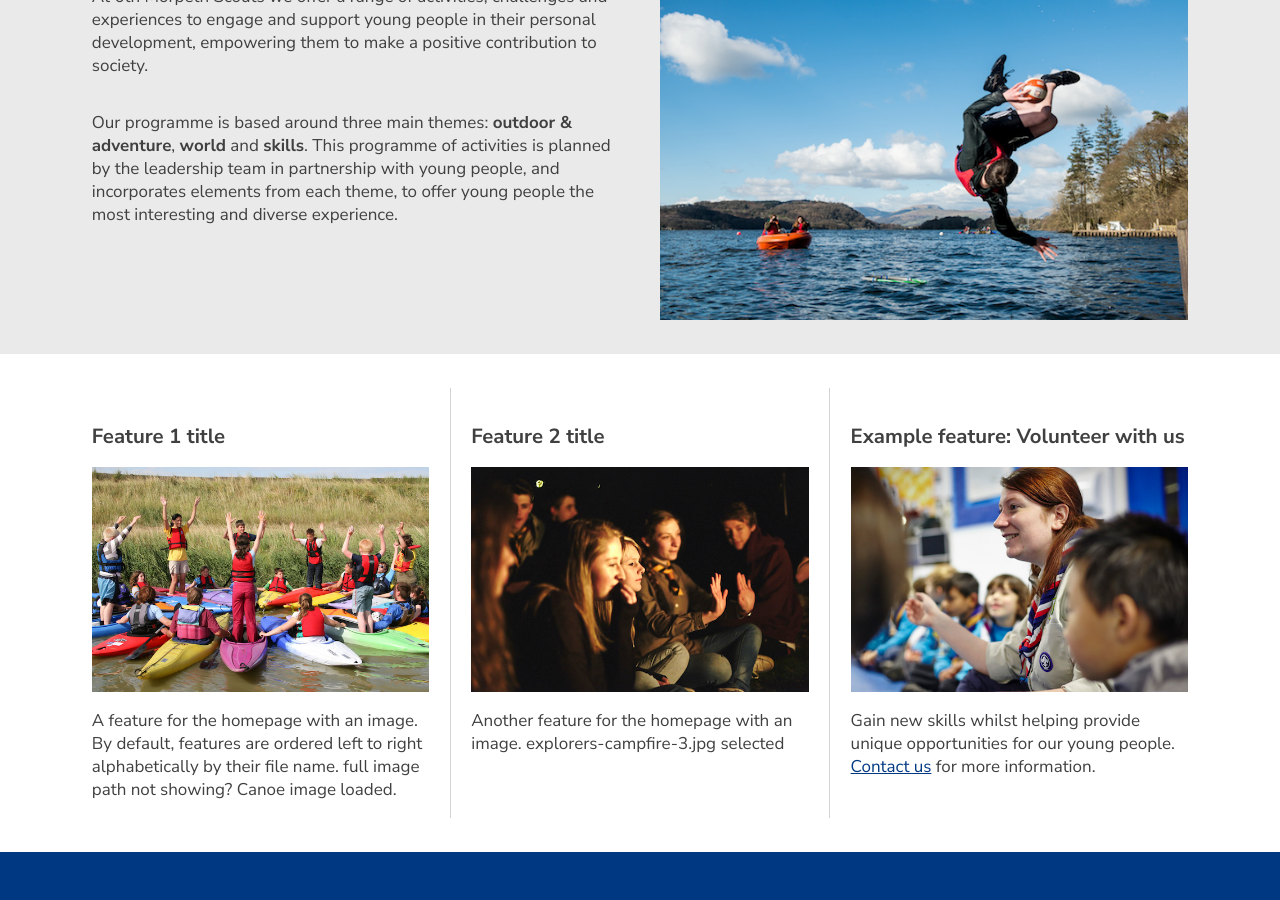
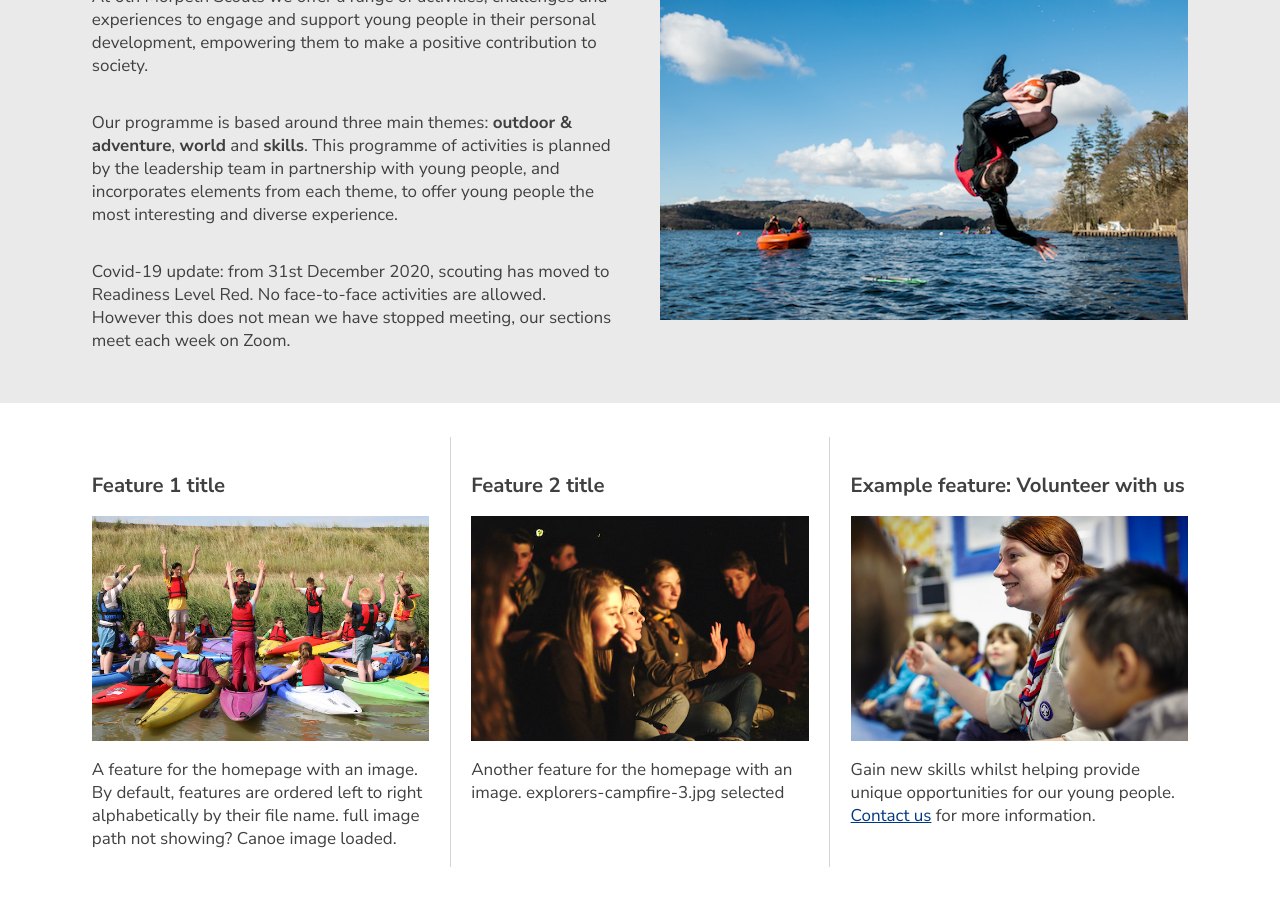
Before and after one commit to lizm696/6ms, a Jekyll site: the page built from index.md, in a window 1280 px wide and 900 px high, scrolled down 946 px. Built offline with Jekyll 4.4.1, drawn with Linux system fonts in a browser that asks for light colours; a script that is not in the unit is left out; comment, search, counter and statistics services are not loaded.

Commit message:
Update Pages “home”

```diff
--- a/_data/home.yml
+++ b/_data/home.yml
@@ -14,4 +14,7 @@ intro:
 
 
     Our programme is based around three main themes: **outdoor & adventure**, **world** and **skills**. This programme of activities is planned by the leadership team in partnership with young people, and incorporates elements from each theme, to offer young people the most interesting and diverse experience.
+
+
+    Covid-19 update: from 31st December 2020, scouting has moved to Readiness Level Red. No face-to-face activities are allowed. However this does not mean we have stopped meeting, our sections meet each week on Zoom.
   image: images/scout-jumping-into-lake.jpg
```
